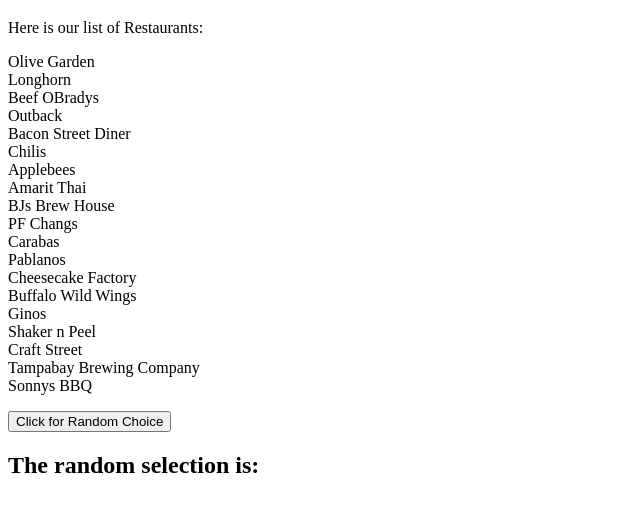
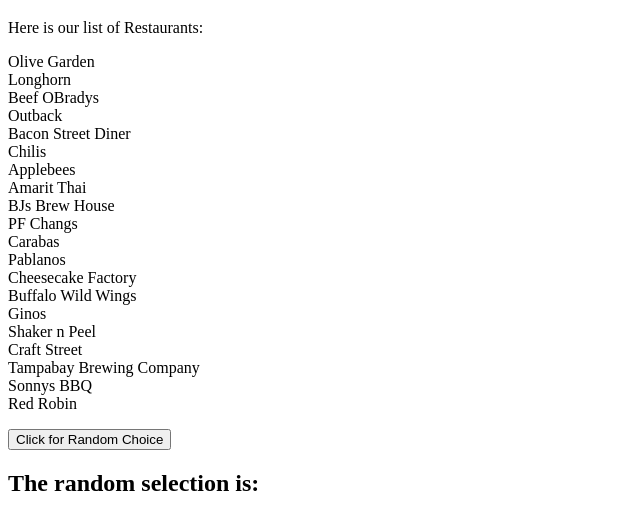
Before and after one commit to BobMcCaskey/BobMcCaskey.github.io, a plain HTML site: page index.html in a window 1280 px wide. Shown: the part 61-590 px from the top of the page, without its empty margins (0-640 px from the left). Drawn offline with Linux system fonts and the light colour scheme.

Commit message:
Update index.html added Red Robin

```diff
--- a/index.html
+++ b/index.html
@@ -33,6 +33,7 @@
             spot[16]="Craft Street";
             spot[17]="Tampabay Brewing Company";
             spot[18]="Sonnys BBQ";
+            spot[19]="Red Robin";
 
             let text = "";
             for (let i = 0; i < spot.length; i++) {
```
